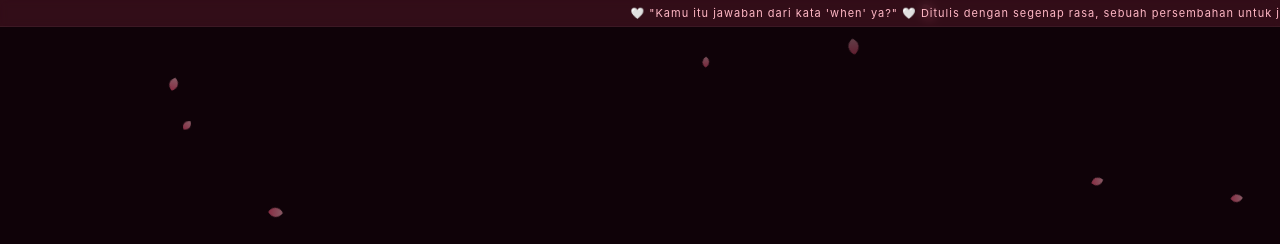
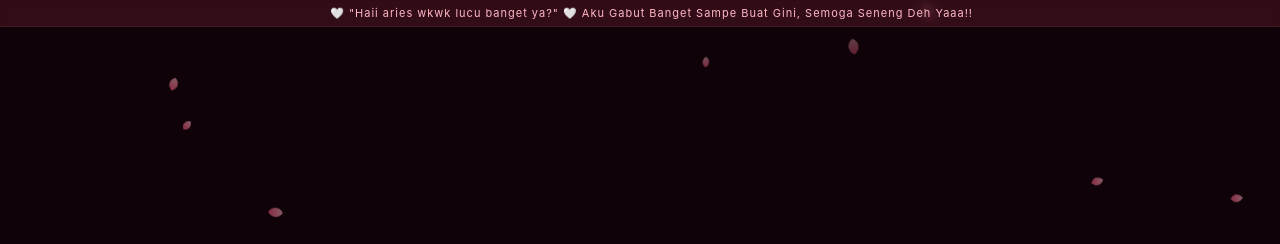
Before and after one commit to Fluorescent-DEV/for-her, a plain HTML site: page index.html in a window 1280 px wide. Shown: the top 244 px of the page. Drawn offline with Linux system fonts and the light colour scheme.

Commit message:
Update index.html

```diff
--- a/index.html
+++ b/index.html
@@ -12,7 +12,7 @@
 
   <div class="running-text-container">
     <div class="running-text">
-      🤍 "Kamu itu jawaban dari kata 'when' ya?" 🤍 Ditulis dengan segenap rasa, sebuah persembahan untuk jawaban dari segala tanya... 🤍 Putih adalah simbol ketulusan paling bersih yang aku punya 🤍
+      🤍 "Haii aries wkwk lucu banget ya?" 🤍 Aku Gabut Banget Sampe Buat Gini, Semoga Seneng Deh Yaaa!!
     </div>
   </div>
 
```
